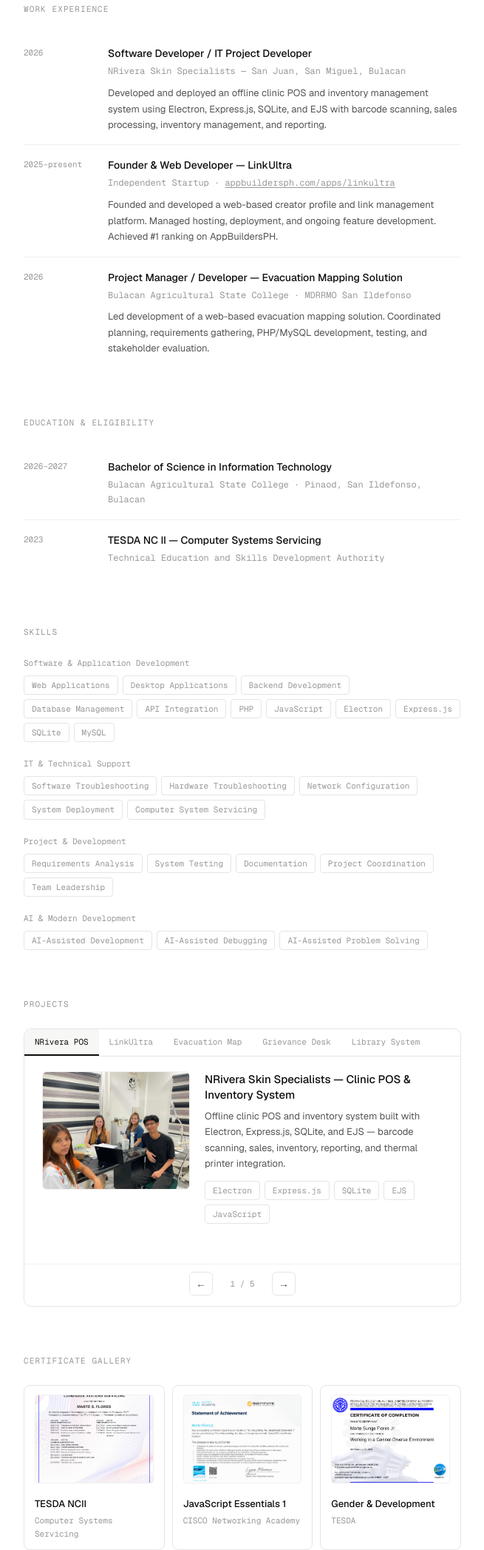
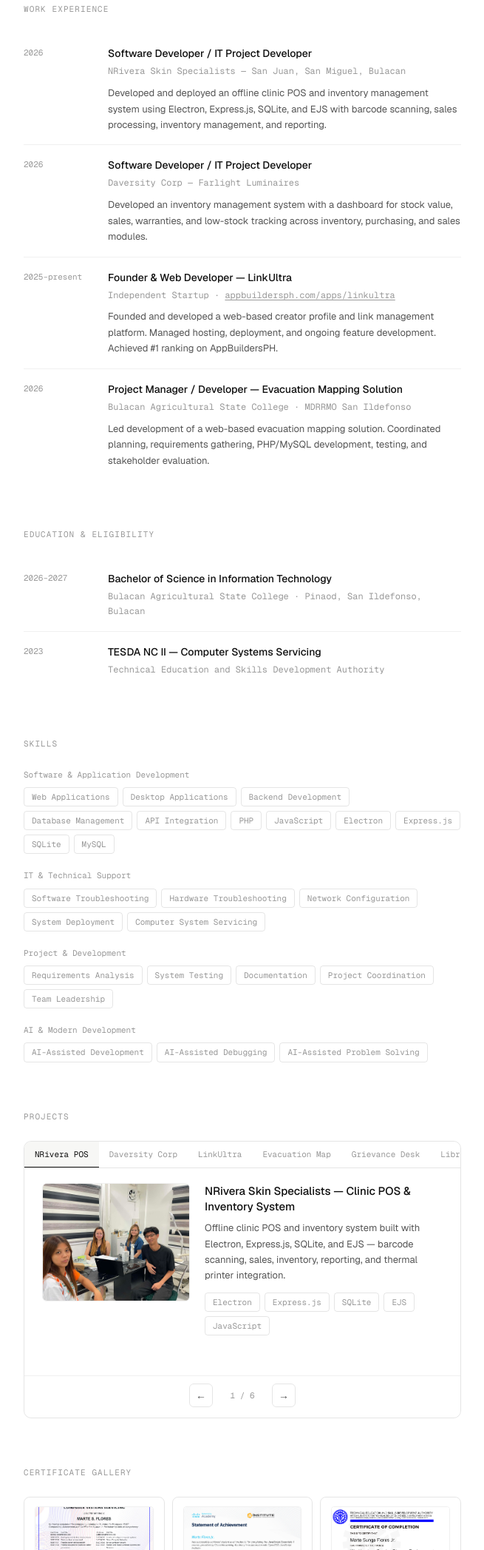
Before and after one commit to floresjr0/martefloresjr09, a plain HTML site: page index.html in a window 1280 px wide. Shown: the part 749-2844 px from the top of the page at 74% size, without its empty margins (312-967 px from the left). Drawn offline with nearby package versions, Linux system fonts and the light colour scheme.

Commit message:
update
work experience and projects

```diff
--- a/index.html
+++ b/index.html
@@ -206,6 +206,14 @@
             </div>
           </div>
           <div class="tl-row">
+            <div class="tl-year">2026</div>
+            <div>
+              <h3 class="tl-title">Software Developer / IT Project Developer</h3>
+              <div class="tl-sub">Daversity Corp — Farlight Luminaires</div>
+              <p class="tl-desc">Developed an inventory management system with a dashboard for stock value, sales, warranties, and low-stock tracking across inventory, purchasing, and sales modules.</p>
+            </div>
+          </div>
+          <div class="tl-row">
             <div class="tl-year">2025–present</div>
             <div>
               <h3 class="tl-title">Founder &amp; Web Developer — LinkUltra</h3>
@@ -301,10 +309,11 @@
 
           <div class="proj-tabs" role="tablist" aria-label="Project selector">
             <button type="button" class="proj-tab active" role="tab" aria-selected="true" data-index="0">NRivera POS</button>
-            <button type="button" class="proj-tab" role="tab" aria-selected="false" data-index="1">LinkUltra</button>
-            <button type="button" class="proj-tab" role="tab" aria-selected="false" data-index="2">Evacuation Map</button>
-            <button type="button" class="proj-tab" role="tab" aria-selected="false" data-index="3">Grievance Desk</button>
-            <button type="button" class="proj-tab" role="tab" aria-selected="false" data-index="4">Library System</button>
+            <button type="button" class="proj-tab" role="tab" aria-selected="false" data-index="1">Daversity Corp</button>
+            <button type="button" class="proj-tab" role="tab" aria-selected="false" data-index="2">LinkUltra</button>
+            <button type="button" class="proj-tab" role="tab" aria-selected="false" data-index="3">Evacuation Map</button>
+            <button type="button" class="proj-tab" role="tab" aria-selected="false" data-index="4">Grievance Desk</button>
+            <button type="button" class="proj-tab" role="tab" aria-selected="false" data-index="5">Library System</button>
           </div>
 
           <div class="proj-panels">
@@ -317,6 +326,19 @@
                   <p>Offline clinic POS and inventory system built with Electron, Express.js, SQLite, and EJS — barcode scanning, sales, inventory, reporting, and thermal printer integration.</p>
                   <div class="chips">
                     <span class="chip">Electron</span><span class="chip">Express.js</span><span class="chip">SQLite</span><span class="chip">EJS</span><span class="chip">JavaScript</span>
+                  </div>
+                </div>
+              </div>
+            </article>
+
+            <article class="proj-panel" role="tabpanel" id="project-daversity">
+              <div class="proj-panel-inner">
+                <img src="Daversity Corp - farlight luminaires.png" alt="Screenshot of the Daversity Corp Farlight Luminaires inventory system dashboard developed by Marte S. Flores Jr." class="proj-img" loading="lazy" onclick="openLightbox('Daversity Corp - farlight luminaires.png', 'Daversity Corp — Farlight Luminaires Inventory System')" />
+                <div class="proj-body">
+                  <h3>Daversity Corp — Farlight Luminaires Inventory System</h3>
+                  <p>Inventory management system for Daversity Corp with a dashboard for stock value, sales, warranties, and low-stock tracking across inventory, purchasing, and sales modules.</p>
+                  <div class="chips">
+                    <span class="chip">Inventory Management</span><span class="chip">Sales Tracking</span><span class="chip">Purchasing</span><span class="chip">Dashboard Analytics</span><span class="chip">Warranty Management</span>
                   </div>
                 </div>
               </div>
@@ -380,7 +402,7 @@
 
           <div class="proj-nav">
             <button type="button" class="proj-nav-btn" id="projPrev" aria-label="Previous project">←</button>
-            <span class="proj-counter" id="projCounter">1 / 5</span>
+            <span class="proj-counter" id="projCounter">1 / 6</span>
             <button type="button" class="proj-nav-btn" id="projNext" aria-label="Next project">→</button>
           </div>
 
```
Also changed, not shown: Daversity Corp - farlight luminaires.png (added).
